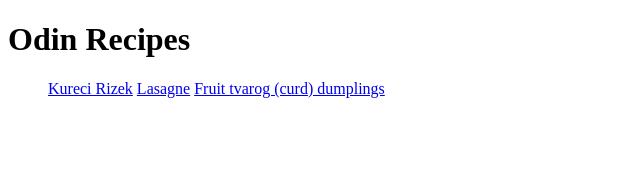
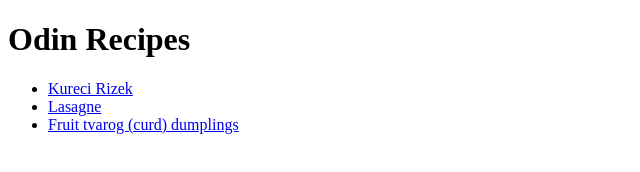
Before and after one commit to Kuki-netizen/odin-recipes, a plain HTML site: page index.html in a window 1280 px wide. Shown: the whole page, without its empty margins (0-640 px from the left). Drawn offline with Linux system fonts and the light colour scheme.

Commit message:
Fixed recipe list formatting

```diff
--- a/index.html
+++ b/index.html
@@ -8,9 +8,9 @@
     <body>
         <h1>Odin Recipes</h1>
             <ul>
-                <a href="recipes/kureci_rizek.html">Kureci Rizek</a>
-                <a href="recipes/lasagne.html">Lasagne</a>
-                <a href="recipes/fruit_tvarog_dumplings.html">Fruit tvarog (curd) dumplings</a>
+                <li><a href="recipes/kureci_rizek.html">Kureci Rizek</a></li>
+                <li><a href="recipes/lasagne.html">Lasagne</a></li>
+                <li><a href="recipes/fruit_tvarog_dumplings.html">Fruit tvarog (curd) dumplings</a></li>
             </ul>
     </body>
 </html>
```
